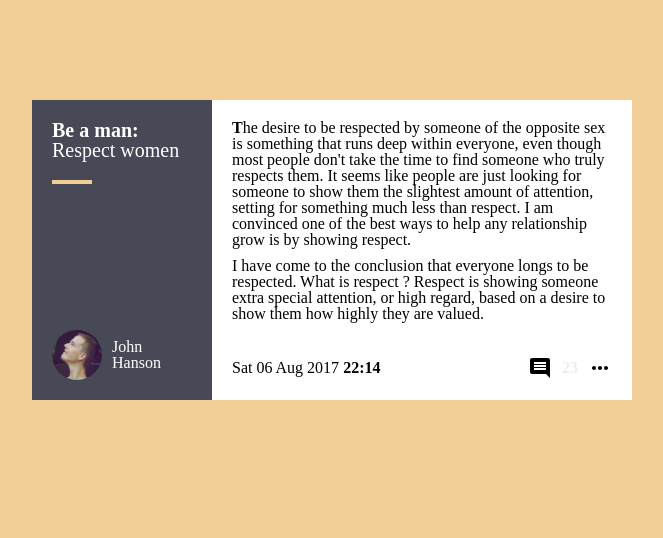
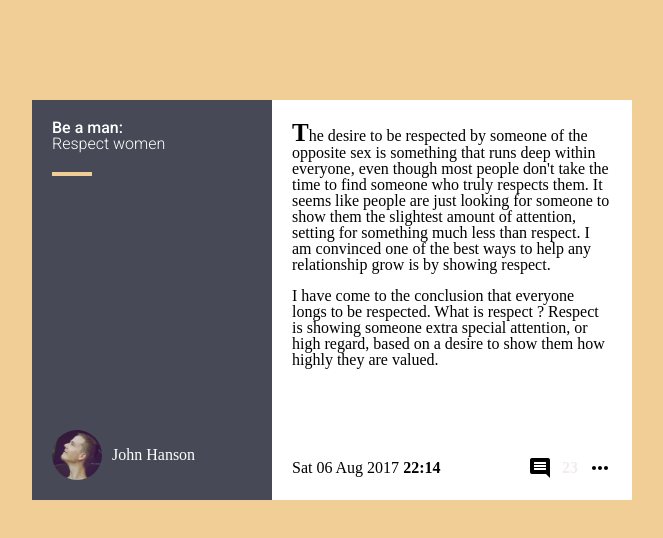
Before and after one commit to BigDevTom/lea-thomas-colliot-projet-integration-1, a plain HTML site: page index.html in a window 1280 px wide. Shown: the whole page, without its empty margins (308-971 px from the left). Drawn offline with Linux system fonts and the light colour scheme.

Commit message:
dernière retouche

```diff
--- a/style/style.css
+++ b/style/style.css
@@ -1,3 +1,5 @@
+@import url('https://fonts.googleapis.com/css2?family=Roboto:ital,wght@0,100;0,300;0,400;0,500;0,700;0,900;1,100;1,300;1,400;1,500;1,700;1,900&display=swap');
+
 * {
     box-sizing: border-box;
 }
@@ -15,7 +17,7 @@ body {
     justify-content: center;
     align-items: center;
     max-width: 600px;
-    height: 300px;
+    height: 400px;
     margin: 100px auto;
 }
 
@@ -25,13 +27,15 @@ body {
     justify-content: space-between;
     background-color: #474956;
     color: white;
-    width: 30%;
+    width: 40%;
     padding: 20px;
     height: 100%;
 }
 
 #titre h1 {
-    font-weight: bold;
+    font-family: "Roboto", sans-serif;
+    font-weight: 500;
+    font-style: normal;
 }
 
 #titre hr {
@@ -43,7 +47,9 @@ body {
 }
 
 .titre {
-    font-size: 20px;
+    font-family: "Roboto", sans-serif;
+    font-weight: 300;
+    font-style: normal;
 }
 
 #user {
@@ -63,24 +69,34 @@ body {
     flex-direction: column;
     justify-content: space-between;
     background-color: #FFFFFF;
+    font-family: "Roboto" sans-serif;
+    font-weight: 300;
+    font-style: normal;
     color: black;
+    height: 100%;
+    width: 60%;
     padding: 20px;
-    height: 100%;
-    width: 70%;
 }
 
 #texte p {
-    margin-bottom: 10px;
+    margin-bottom: 15px;
+
 }
 
 #texte p > span {
-    font-weight: bold;
+    font-family: "Roboto" sans-serif;
+    font-weight: 700;
+    font-style: normal;
+    font-size: 25px;
 }
 
 #menu {
     display: flex;
     align-items: center;
     justify-content: space-between;
+    font-family: "Roboto" sans-serif;
+    font-weight: 300;
+    font-style: normal;
 }
 
 #menu span {
@@ -96,6 +112,4 @@ body {
 
 #image span {
     color: #f1ecec;
-    /* margin-right: 10px;
-    margin-left: 10px; */
 }
```
